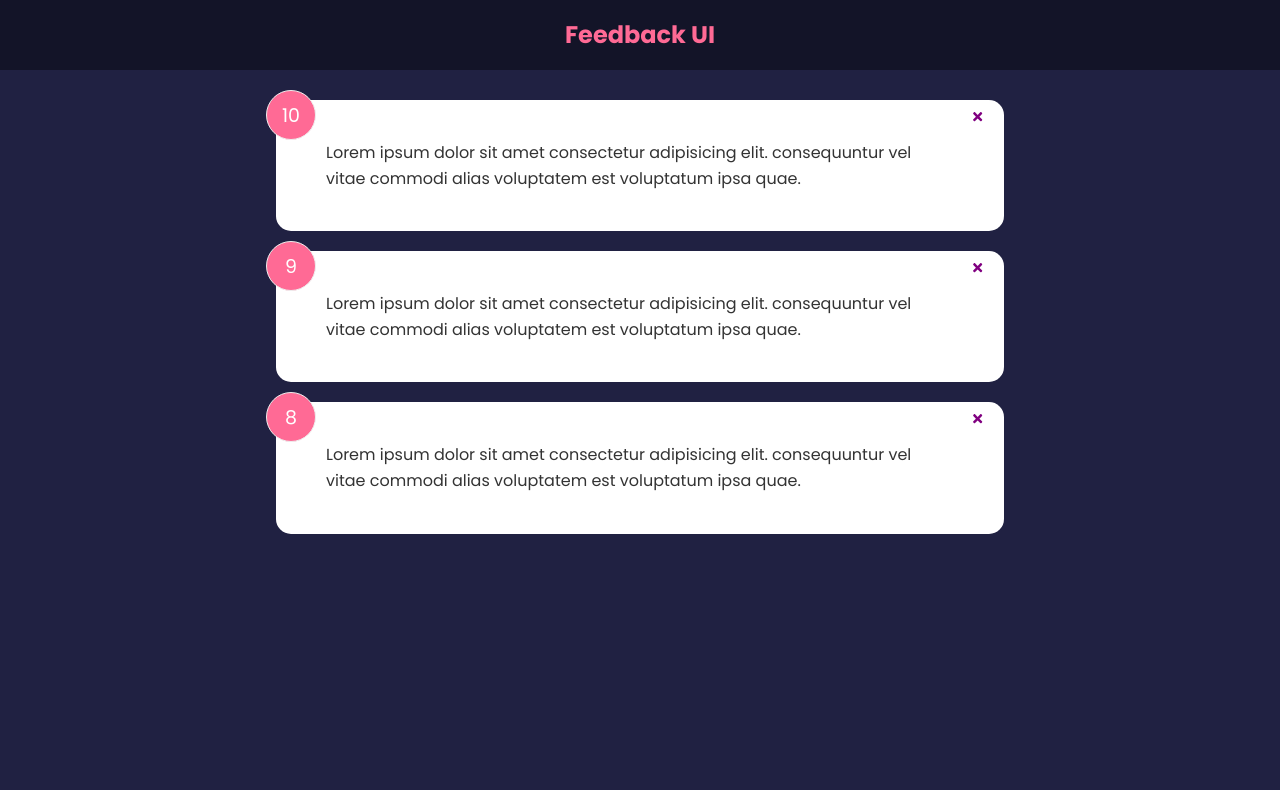
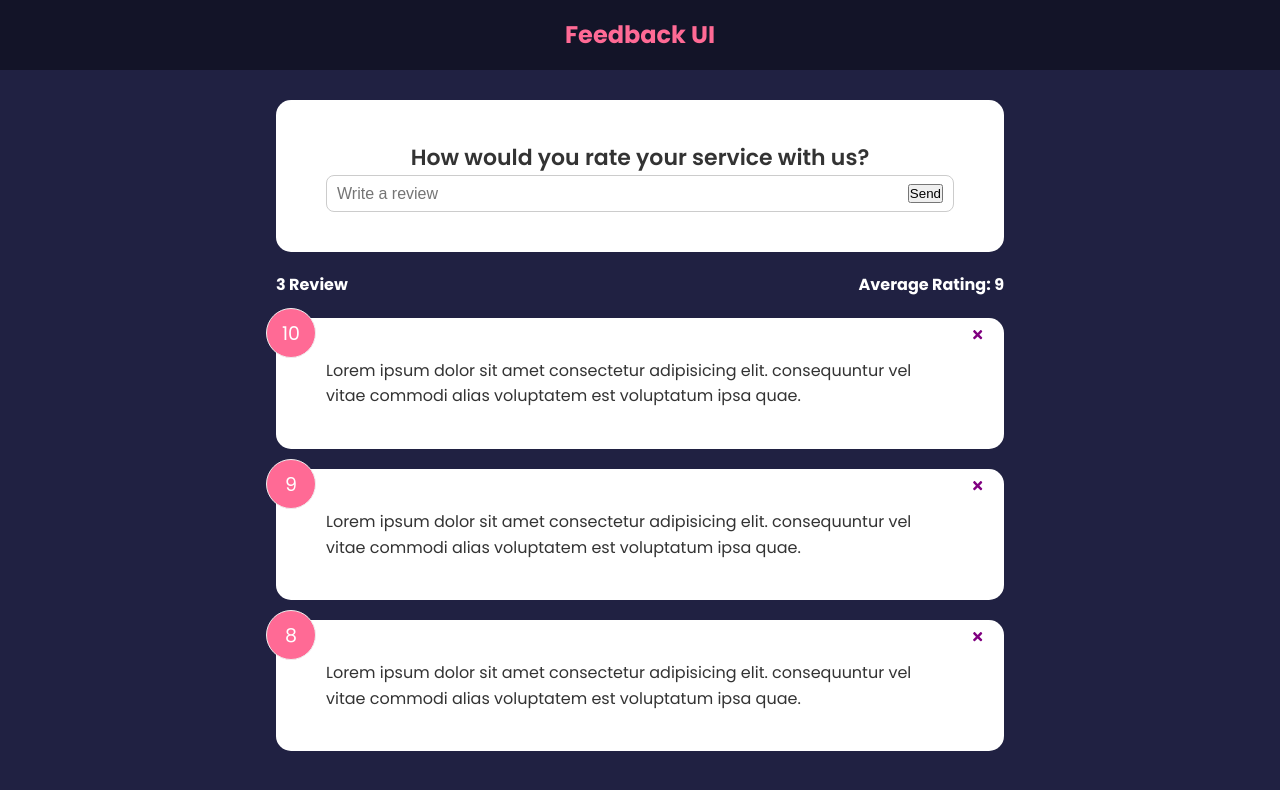
Before and after one commit to recepdoganp/feedback_app, a React (Create React App) app: page / in a window 1280 px wide. Shown: the top 790 px of the page. Built offline with nearby package versions, Linux system fonts and the light colour scheme.

Commit message:
Form Created

```diff
--- a/src/App.js
+++ b/src/App.js
@@ -1,6 +1,8 @@
 import { useState } from "react";
 import Header from "./components/Header";
 import FeedbackList from "./components/FeedbackList";
+import FeedbackStats from "./components/FeedbackStats";
+import FeedbackForm from "./components/FeedbackForm";
 import FeedbackData from "./data/FeedbackData";
 
 function App() {
@@ -15,6 +17,8 @@
     <>
       <Header />
       <div className='container'>
+        <FeedbackForm />
+        <FeedbackStats feedback={feedback} />
         <FeedbackList feedback={feedback} handleDelete={deleteFeedback} />
       </div>
     </>
--- /dev/null
+++ b/src/components/FeedbackForm.jsx
@@ -0,0 +1,28 @@
+import { useState } from "react";
+import Card from "./shared/Card";
+
+function FeedbackForm() {
+  const [text, setText] = useState("");
+
+  const handleTextChange = (e) => {
+    setText(e.target.value);
+  };
+  return (
+    <Card>
+      <form>
+        <h2>How would you rate your service with us?</h2>
+        <div className='input-group'>
+          <input
+            onChange={handleTextChange}
+            type='text'
+            placeholder='Write a review'
+            value={text}
+          />
+          <button type='submit'>Send</button>
+        </div>
+      </form>
+    </Card>
+  );
+}
+
+export default FeedbackForm;
--- /dev/null
+++ b/src/components/FeedbackStats.jsx
@@ -0,0 +1,23 @@
+import PropTypes from "prop-types";
+function FeedbackStats({ feedback }) {
+  // Calculation of ratings average
+  let average =
+    feedback.reduce((acc, cur) => {
+      return acc + cur.rating;
+    }, 0) / feedback.length;
+
+  average = average.toFixed(1).replace(/[.,]0$/, "");
+
+  return (
+    <div className='feedback-stats'>
+      <h4>{feedback.length} Review</h4>
+      <h4>Average Rating: {isNaN(average) ? 0 : average}</h4>
+    </div>
+  );
+}
+
+FeedbackStats.propTypes = {
+  feedback: PropTypes.array.isRequired,
+};
+
+export default FeedbackStats;
```
